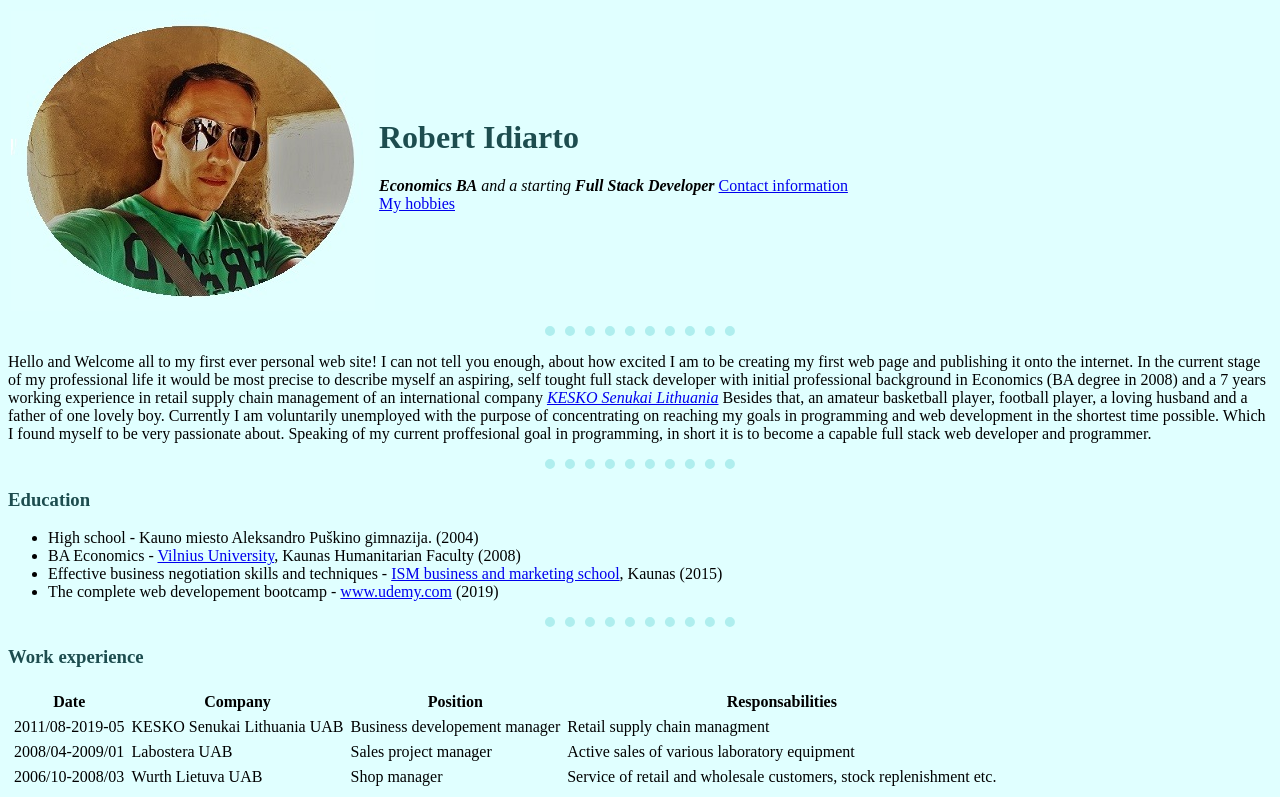
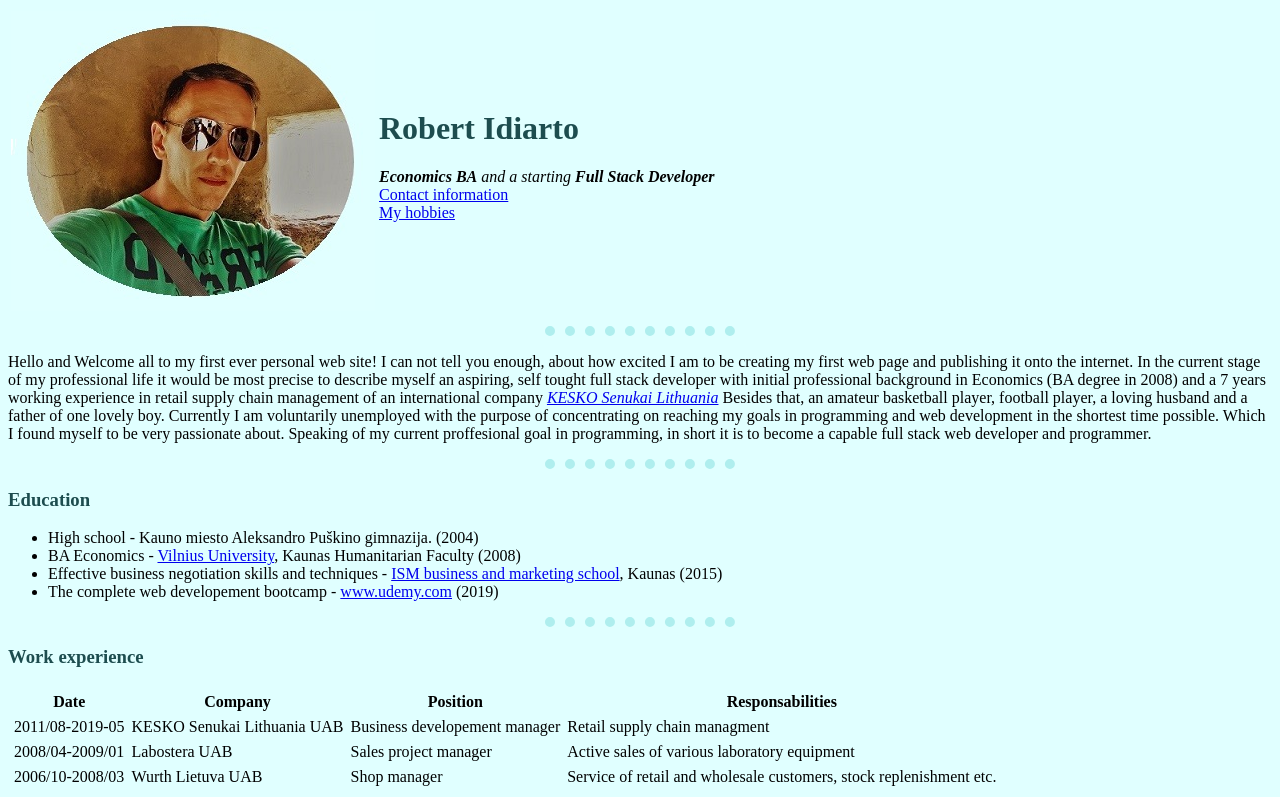
Before and after one commit to RobertLTU/CVwebsite, a plain HTML site: page index.html in a window 1280 px wide. Shown: the top 797 px of the page. Drawn offline with Linux system fonts and the light colour scheme.

Commit message:
Update index.html

```diff
--- a/index.html
+++ b/index.html
@@ -28,7 +28,7 @@
       <tr>
         <td><img src="https://github.com/RobertLTU/CVwebsite/blob/master/Images/mypictureovalcolor.png?raw=true"></td>
         <td><h1>Robert Idiarto</h1>
-        <p><em><strong>Economics BA</strong> and a starting <strong>Full Stack Developer</strong></em>
+        <p><em><strong>Economics BA</strong> and a starting <strong>Full Stack Developer</strong></em><br>
         <a href="contacts.html">Contact information</a><br>
         <a href="hobbies.html">My hobbies</a>
           </p></td>
```
